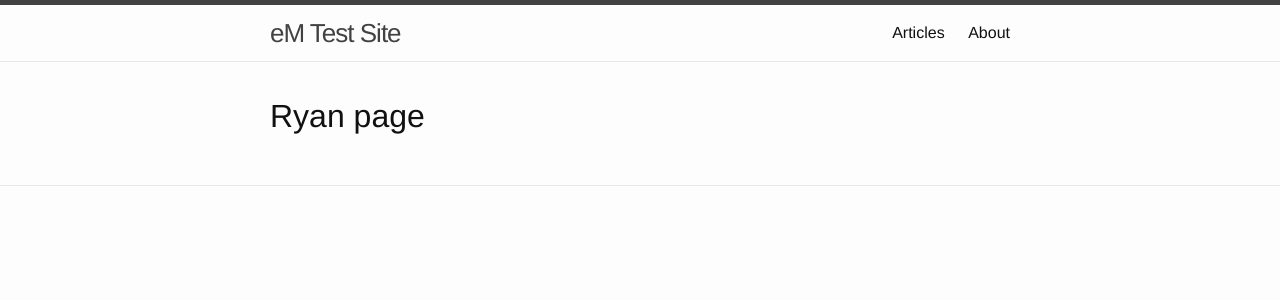
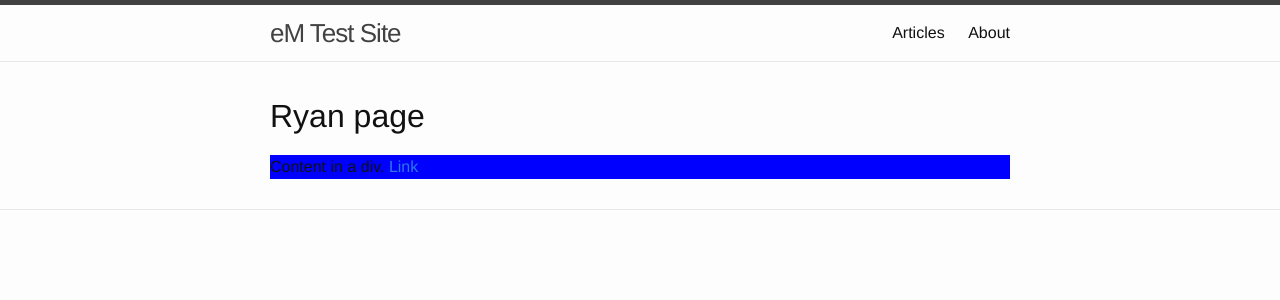
Before and after one commit to tekmaven/jekyll_em_test_site, a Jekyll site: the page built from ryan.md, in a window 1280 px wide. Shown: the top 300 px of the page. Built offline with Jekyll 4.4.1, drawn with Linux system fonts in a browser that asks for light colours.

Commit message:
Update ryan.md

```diff
--- a/ryan.md
+++ b/ryan.md
@@ -5,3 +5,7 @@ permalink: /ryan/
 ---
 
 # Ryan page
+
+<div style="background-color: blue">
+  Content in a div.  <a href="http://www.gooogle.com">Link</a>
+</div>
```
